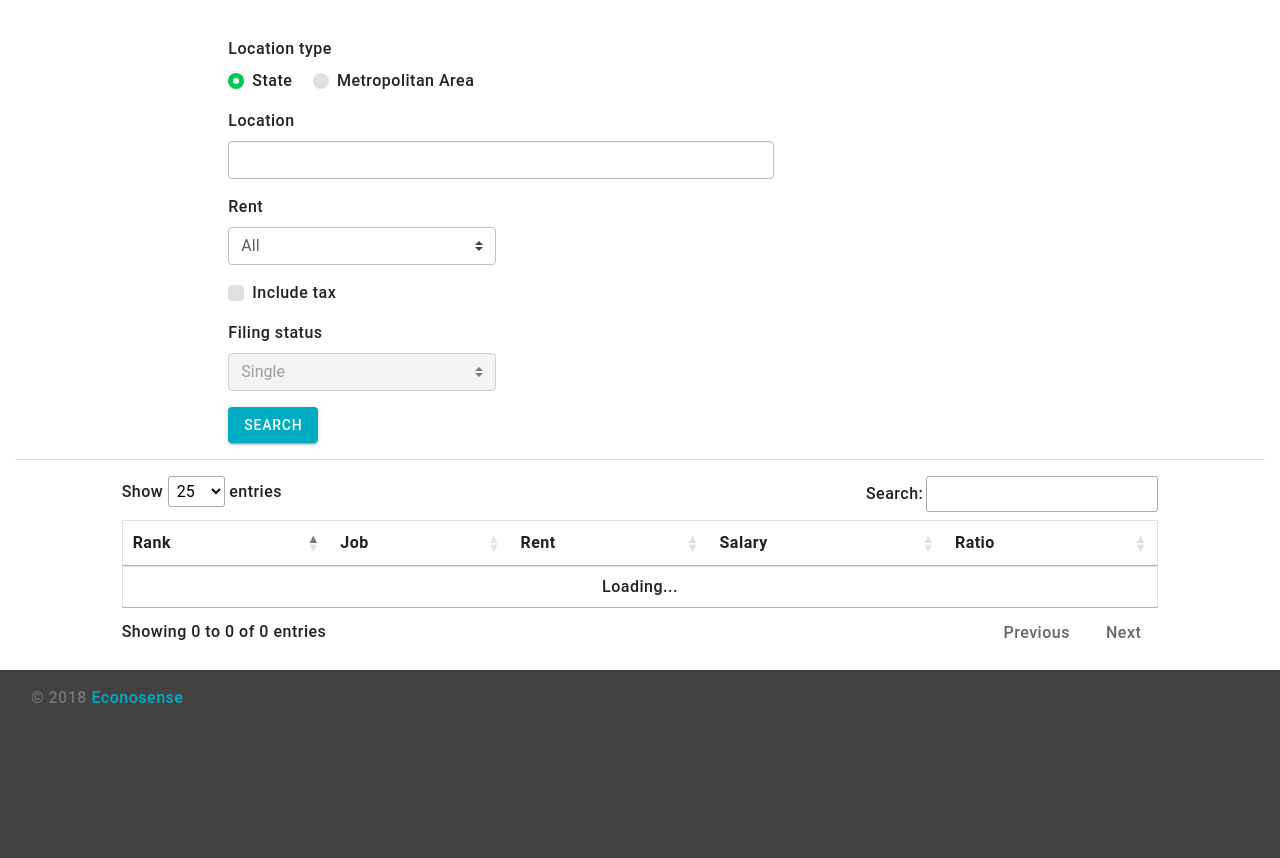
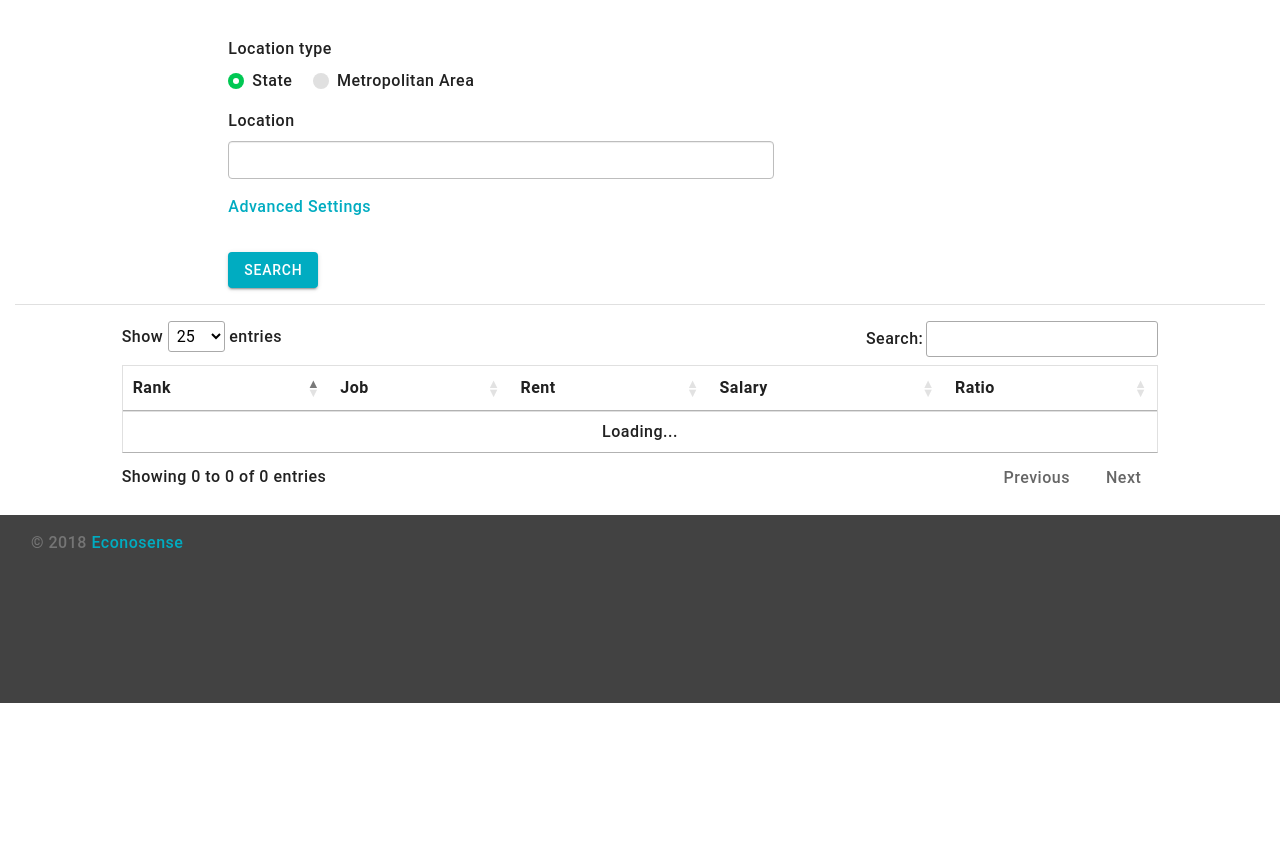
Before and after one commit to rykroon/econosense, a Django app: page /rent-to-income-ratio/ in a window 1280 px wide. Shown: the part 187-1045 px from the top of the page. After the commit the page ends 890 px from the top, so only its background shows below. Run offline with Django 3.2, Linux system fonts and the light colour scheme; data that the repository does not hold is empty; parts of the project's set-up code (start-up, migrations or seed data) failed here and were passed over; some libraries are stand-ins or nearby versions.

Commit message:
Added Advanced settings toggle

```diff
--- a/econosense/data/templates/rent_to_income_ratio.html
+++ b/econosense/data/templates/rent_to_income_ratio.html
@@ -47,6 +47,14 @@
         </div>
       </div> <!-- form-row -->
 
+      <a class="" style="text-decoration:none" data-toggle="collapse" href="#advanced_settings">
+   Advanced Settings
+      </a>
+
+      <div class='row my-3'>
+        <div class=col-12>
+          <div id="advanced_settings" class="collapse">
+
             <!-- Apartment -->
             <div class='form-row'>
               <div class='col-12 col-md-4'>
@@ -82,6 +90,10 @@
               </div>
             </div>
 
+          </div>
+        </div>
+      </div>
+
       <!-- Submit Button -->
       <button type='submit' class='btn btn-primary'>Search</button>
 
@@ -110,34 +122,6 @@
           </tr>
         </thead>
 
-        <!-- <caption style="caption-side: top;">{{table_one.title}}</caption> -->
-        <!-- <thead class='thead-light'>
-          <tr>
-            {% for col_name,class,tool_tip in table_one.header %}
-            <th class='{{class}}' data-toggle="tooltip" data-placement="top" title="{{tool_tip}}">{{ col_name }}</th>
-            {% endfor %}
-          </tr>
-        </thead>
-
-        <tbody>
-
-          {% for index,rank,job,rent,salary,ratio in table_one.data.itertuples %}
-          <tr>
-
-            <td class="text-right">{{ rank }}</td>
-            <td class="text-left">{{ job }}</td>
-            <td class="text-right">{{ rent }}</td>
-            {% if salary == '$999,999.99' %}
-            <td class="text-right">> $208,000.00</td> <! check field_description.xlsx for max salary>
-            <td class="text-right">-</td>
-            {% else %}
-            <td class="text-right">{{ salary }}</td>
-            <td class="text-right">{{ ratio }}</td>
-            {% endif %}
-
-          </tr>
-          {% endfor %}
-        </tbody> -->
       </table>
     </div>
 
@@ -232,7 +216,10 @@
     //Initialize tooltips
     $(function () {
       $('[data-toggle="tooltip"]').tooltip();
-    })
+    });
+
+    //Initalize collapse
+    $('.collapse').collapse("hide");
 
     //Toggle filing_status dropdown
     $('#id_include_tax').click(function(){
```
Also changed, not shown: econosense/data/templates/best_places_to_work.html (+20 -6 lines). Lines whose indentation alone changed are shown as unchanged.
